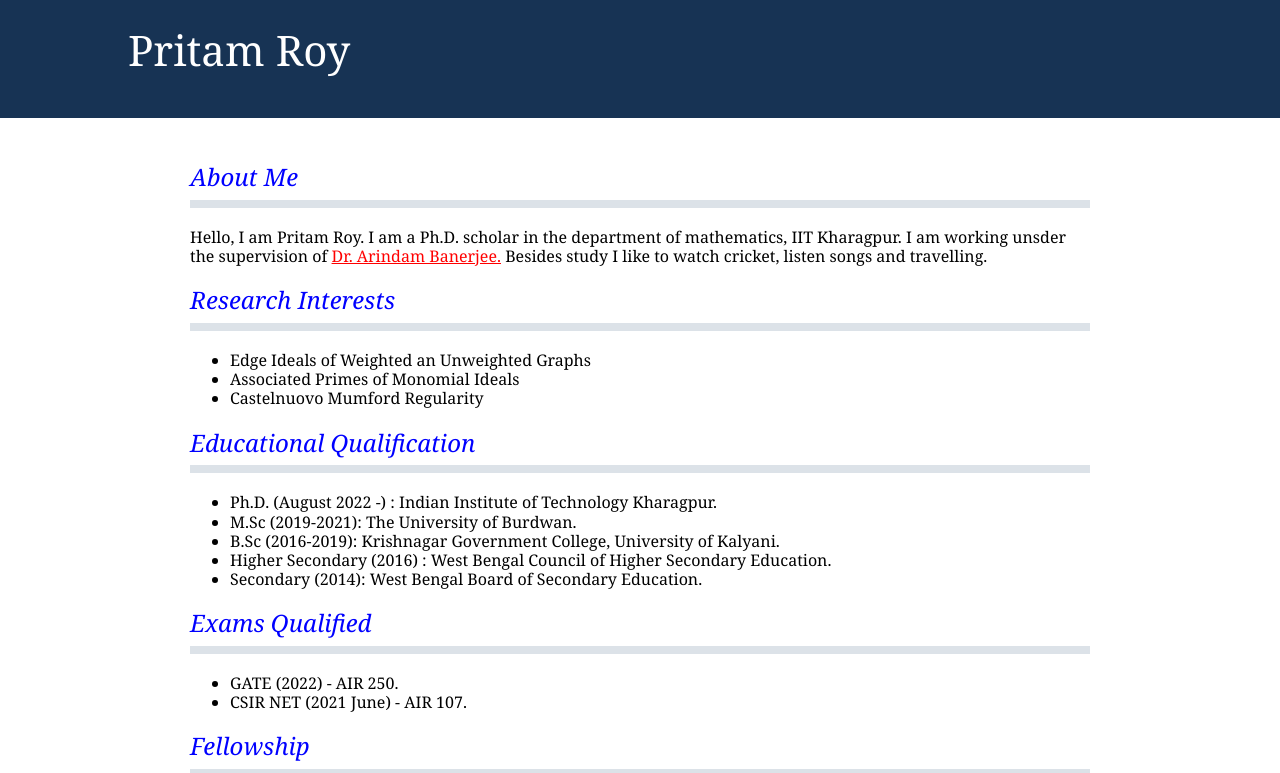
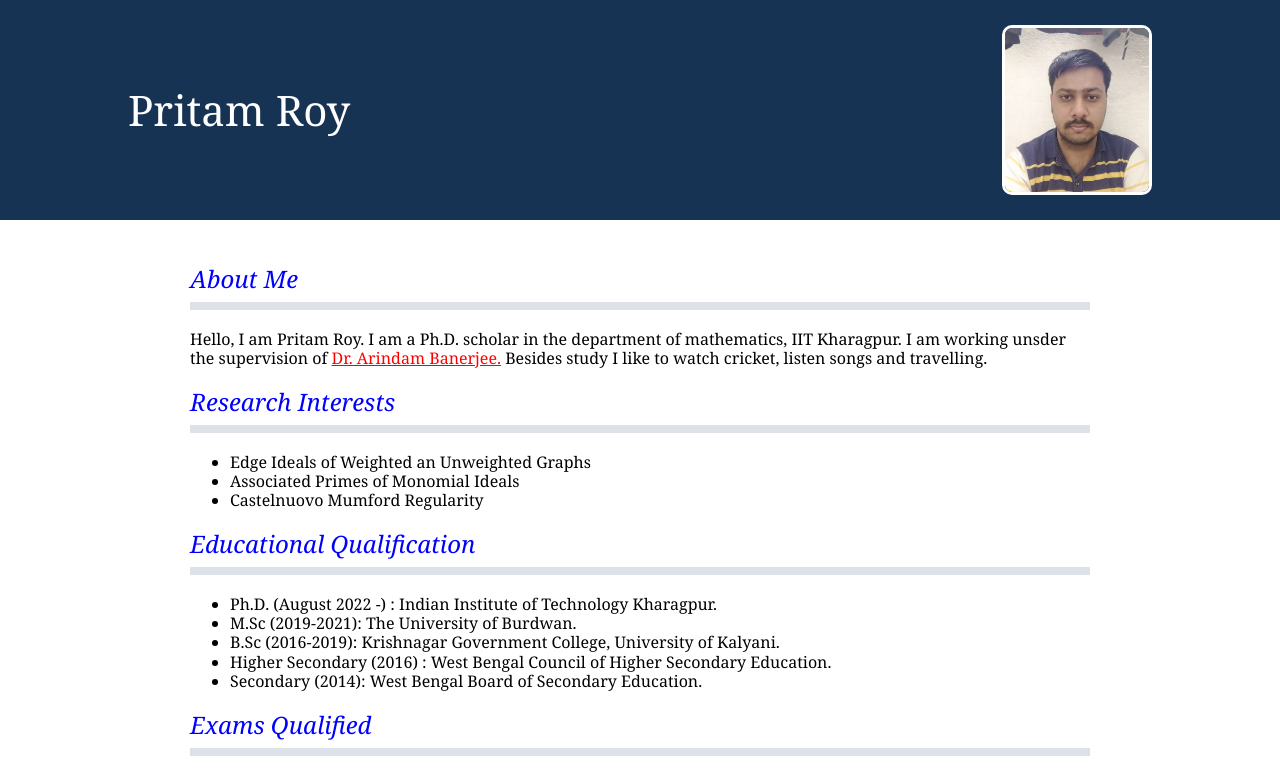
Before and after one commit to Pritam-Roy-1234/Pritam-Roy.github.io, a plain HTML site: page index.html in a window 1280 px wide. Shown: the top 773 px of the page. Drawn offline with Linux system fonts and the light colour scheme.

Commit message:
Update index.html

```diff
--- a/index.html
+++ b/index.html
@@ -12,6 +12,27 @@
     box-sizing: border-box;
 }
 
+    .profile {
+    display: flex;
+    justify-content: space-between;
+    align-items: center;
+    gap: 30px;
+}
+
+.profile-photo {
+    width: 150px;
+    height: 170px;
+    object-fit: cover;
+    border-radius: 10px;
+    border: 3px solid white;
+}
+
+@media (max-width: 600px) {
+    .profile {
+        flex-direction: column-reverse;
+        align-items: flex-start;
+    }
+}
 body {
     margin: 0;
     font-family: Georgia, serif;
@@ -100,10 +121,16 @@ footer {
 <body>
 
 <header>
-    <h1> Pritam Roy</h1>
-    <p></p>
+    <div class="profile">
+        <div>
+            <h1>Pritam Roy</h1>
+        </div>
+
+        <img src="images/pritam.jpg"
+             alt="Photograph of Pritam Roy"
+             class="profile-photo">
+    </div>
 </header>
-
 
 
 <main>
```
